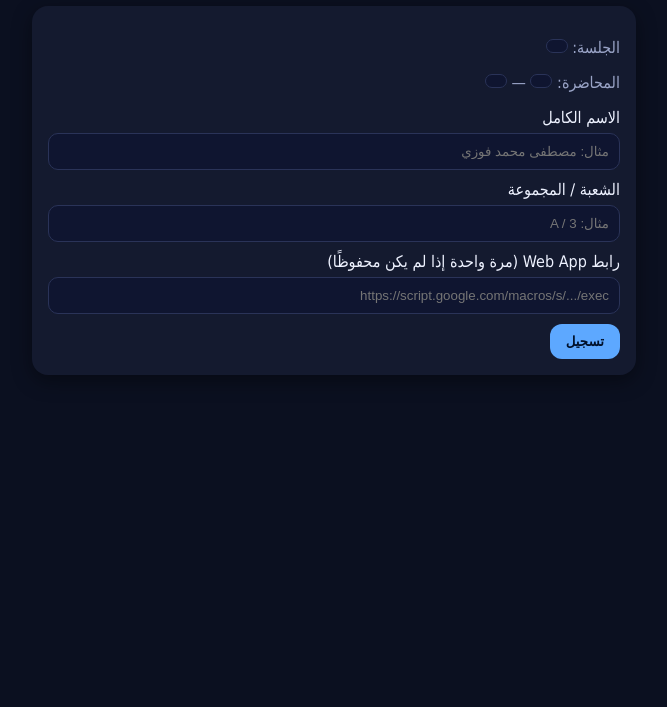
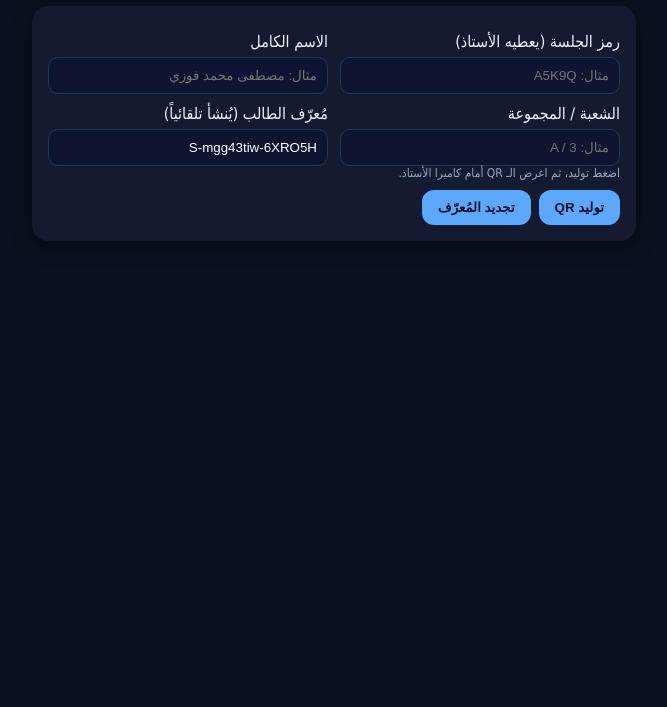
Before and after one commit to mh1-oss/Attendance, a plain HTML site: page student.html in a window 1280 px wide. Shown: the part 93-800 px from the top of the page, without its empty margins (306-973 px from the left). Drawn offline with Linux system fonts and the light colour scheme.

Commit message:
Update student.html

```diff
--- a/student.html
+++ b/student.html
@@ -3,90 +3,103 @@
 <head>
 <meta charset="utf-8" />
 <meta name="viewport" content="width=device-width, initial-scale=1" />
-  <title>تسجيل حضور – الطالب</title>
+<title>تسجيل الحضور — توليد QR</title>
 <style>
   :root{--bg:#0b1020;--card:#141a2f;--text:#eef2ff;--muted:#9aa4c7;--accent:#5da8ff}
   *{box-sizing:border-box}
   body{margin:0;font-family:tahoma,arial,sans-serif;background:#0b1020;color:#eef2ff}
   .wrap{max-width:640px;margin:0 auto;padding:18px}
-    .card{background:#141a2f;border-radius:16px;padding:16px;margin:10px 0;box-shadow:0 6px 20px #0006}
+  .card{background:#141a2f;border-radius:16px;padding:16px;margin:12px 0;box-shadow:0 6px 20px #0006}
   label{display:block;margin:10px 0 6px}
   input{width:100%;padding:10px;border-radius:10px;border:1px solid #2a3358;background:#0f1530;color:#fff}
   button{padding:10px 16px;border-radius:12px;border:none;background:#5da8ff;color:#00112b;font-weight:700;cursor:pointer}
-    .muted{color:#9aa4c7}
+  .muted{color:#9aa4c7;font-size:12px}
+  .row{display:flex;gap:12px;flex-wrap:wrap}.col{flex:1 1 240px}
+  img.qr{background:#fff;border-radius:12px;padding:8px;margin-top:10px}
   .pill{display:inline-block;background:#0f1530;border:1px solid #2a3358;padding:6px 10px;border-radius:999px}
 </style>
 </head>
 <body>
 <div class="wrap">
-  <h1>تسجيل الحضور</h1>
+  <h1>تسجيل الحضور — توليد QR</h1>
   <div class="card">
-    <p class="muted">الجلسة: <span id="sess" class="pill"></span></p>
-    <p class="muted">المحاضرة: <span id="ltitle" class="pill"></span> — <span id="ldate" class="pill"></span></p>
-
+    <div class="row">
+      <div class="col">
+        <label>رمز الجلسة (يعطيه الأستاذ)</label>
+        <input id="sess" placeholder="مثال: A5K9Q">
+      </div>
+      <div class="col">
         <label>الاسم الكامل</label>
-    <input id="name" placeholder="مثال: مصطفى محمد فوزي">
-
+        <input id="full" placeholder="مثال: مصطفى محمد فوزي">
+      </div>
+    </div>
+    <div class="row">
+      <div class="col">
         <label>الشعبة / المجموعة</label>
-    <input id="section" placeholder="مثال: A / 3">
-
-    <div id="epWrap">
-      <label>رابط Web App (مرة واحدة إذا لم يكن محفوظًا)</label>
-      <input id="endpoint" placeholder="https://script.google.com/macros/s/.../exec">
+        <input id="sec" placeholder="مثال: A / 3">
+      </div>
+      <div class="col">
+        <label>مُعرّف الطالب (يُنشأ تلقائياً)</label>
+        <input id="uid" readonly>
+      </div>
     </div>
 
-    <div style="margin-top:10px"><button id="send">تسجيل</button></div>
-    <p id="ok" class="muted" style="display:none;margin-top:10px">✅ تم تسجيل حضورك. شكراً لك.</p>
+    <div class="muted">اضغط توليد، ثم اعرض الـ QR أمام كاميرا الأستاذ.</div>
+    <div style="margin-top:10px;display:flex;gap:8px;flex-wrap:wrap">
+      <button id="gen">توليد QR</button>
+      <button id="regen">تجديد المُعرّف</button>
+    </div>
+
+    <div id="qrbox" style="display:none">
+      <p class="muted">هذا هو QR الخاص بك. لا تشاركه مع زملائك.</p>
+      <img id="qr" class="qr" width="220" height="220" alt="QR">
+      <div class="muted">محتوى آمن ومشفّر JSON (يقرأه جهاز الأستاذ فقط).</div>
+      <div class="pill" id="preview" style="margin-top:8px"></div>
+    </div>
   </div>
 </div>
 
 <script>
 (function(){
   const P = new URLSearchParams(location.search);
-  const S = (P.get('s')||'').trim();
-  const T = (P.get('t')||'').trim();
-  const D = (P.get('d')||'').trim();
-  const EP_PARAM = (P.get('ep')||'').trim();
+  // مساعدة: لو الأستاذ نشر رابط فيه s= أو t=، نعرضه كإشارة للطالب
+  const S_HINT = (P.get('s')||'').trim();
+  const sess   = document.getElementById('sess');
+  if(S_HINT) sess.value = S_HINT;
 
-  document.getElementById('sess').textContent = S;
-  document.getElementById('ltitle').textContent = T;
-  document.getElementById('ldate').textContent = D;
+  const full = document.getElementById('full');
+  const sec  = document.getElementById('sec');
+  const uid  = document.getElementById('uid');
+  const qr   = document.getElementById('qr');
+  const qrbox= document.getElementById('qrbox');
+  const preview = document.getElementById('preview');
 
-  const epWrap  = document.getElementById('epWrap');
-  const epInput = document.getElementById('endpoint');
-  epInput.value = EP_PARAM || localStorage.getItem('qr_ep') || '';
-  if (EP_PARAM){ localStorage.setItem('qr_ep', EP_PARAM); }
-  if (epInput.value){ epWrap.style.display = 'none'; } // نخفي الحقل إذا الرابط معروف
+  // هوية فريدة شبه دائمة لجهاز الطالب (تتغير إذا ضغط "تجديد")
+  function newId(){
+    return 'S-' + Date.now().toString(36) + '-' + Math.random().toString(36).slice(2,8).toUpperCase();
+  }
+  uid.value = localStorage.getItem('stu_uid') || newId();
+  document.getElementById('regen').onclick = ()=>{ uid.value = newId(); localStorage.setItem('stu_uid', uid.value); };
 
-  const nameInput = document.getElementById('name');
-  const secInput  = document.getElementById('section');
-  const ok = document.getElementById('ok');
+  function genQR(){
+    const payload = {
+      id: uid.value,                          // فريد لمنع التكرار عند الأستاذ
+      session: (sess.value||'').trim(),       // يطابق ما عند الأستاذ
+      full_name: (full.value||'').trim(),
+      section: (sec.value||'').trim()
+    };
+    if(!payload.session)  return alert('أدخل رمز الجلسة');
+    if(!payload.full_name)return alert('أدخل الاسم الكامل');
 
-  document.getElementById('send').onclick = async ()=>{
-    const EP = (epInput.value||'').trim();
-    if(!EP) return alert('أدخل رابط Web App');
-    localStorage.setItem('qr_ep', EP);
-    if(!S)  return alert('رمز الجلسة مفقود (امسح QR من الأستاذ)');
+    const text = JSON.stringify(payload);
+    const api  = 'https://api.qrserver.com/v1/create-qr-code/?size=220x220&data=' + encodeURIComponent(text);
+    qr.src = api;
+    qrbox.style.display = 'block';
+    preview.textContent = `الاسم: ${payload.full_name} — الشعبة: ${payload.section}`;
+    localStorage.setItem('stu_uid', uid.value);
+  }
 
-    const payload = {
-      mode: 'add',
-      session: S,
-      lecture_title: T,
-      lecture_date: D,
-      full_name: nameInput.value.trim(),
-      section: secInput.value.trim(),
-      ua: navigator.userAgent
-    };
-    if(!payload.full_name) return alert('أدخل الاسم الكامل');
-
-    try{
-      const res = await fetch(EP, {method:'POST', headers:{'Content-Type':'application/json'}, body: JSON.stringify(payload)});
-      if(!res.ok) throw new Error('HTTP '+res.status);
-      ok.style.display='block'; nameInput.value=''; secInput.value='';
-    }catch(e){
-      alert('تعذّر الإرسال. تأكد من نشر Apps Script (Anyone with the link) والإنترنت.');
-    }
-  };
+  document.getElementById('gen').onclick = genQR;
 })();
 </script>
 </body>
```
Lines whose indentation alone changed are shown as unchanged.
